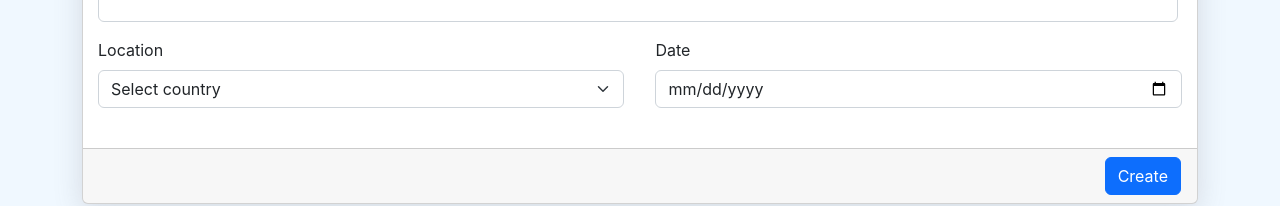
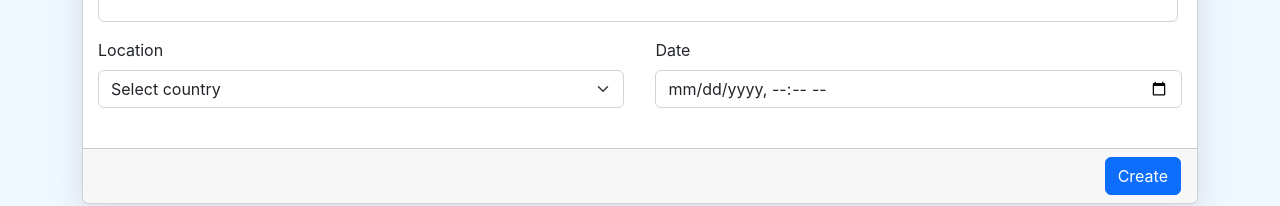
Before and after one commit to ebrahimbd/RESTful_event_management_api, a React (Create React App) app in the folder frontend/: page / in a window 1280 px wide. Both pictures are taken after a click on the element "Create". Shown: the part 285-491 px from the top of the page. Built offline with nearby package versions, Linux system fonts and the light colour scheme.

Commit message:
date field fixed

```diff
--- a/frontend/src/Components/Create_event.js
+++ b/frontend/src/Components/Create_event.js
@@ -8,7 +8,7 @@ export default function Create_event() {
   const [date, setdate] = useState();
   const handleSubmit = (event) => {
     event.preventDefault();
-    console.log(location);
+    console.log(date);
     if (location ===undefined){
     toast.error("Please enter a Location");
     }else{
@@ -49,7 +49,7 @@ export default function Create_event() {
               Date
             </label>
             <input
-              type="date"
+              type="datetime-local"
               class="form-control"
               id="validationDefault05"
               onChange={(e) => setdate(e.target.value)}
```
